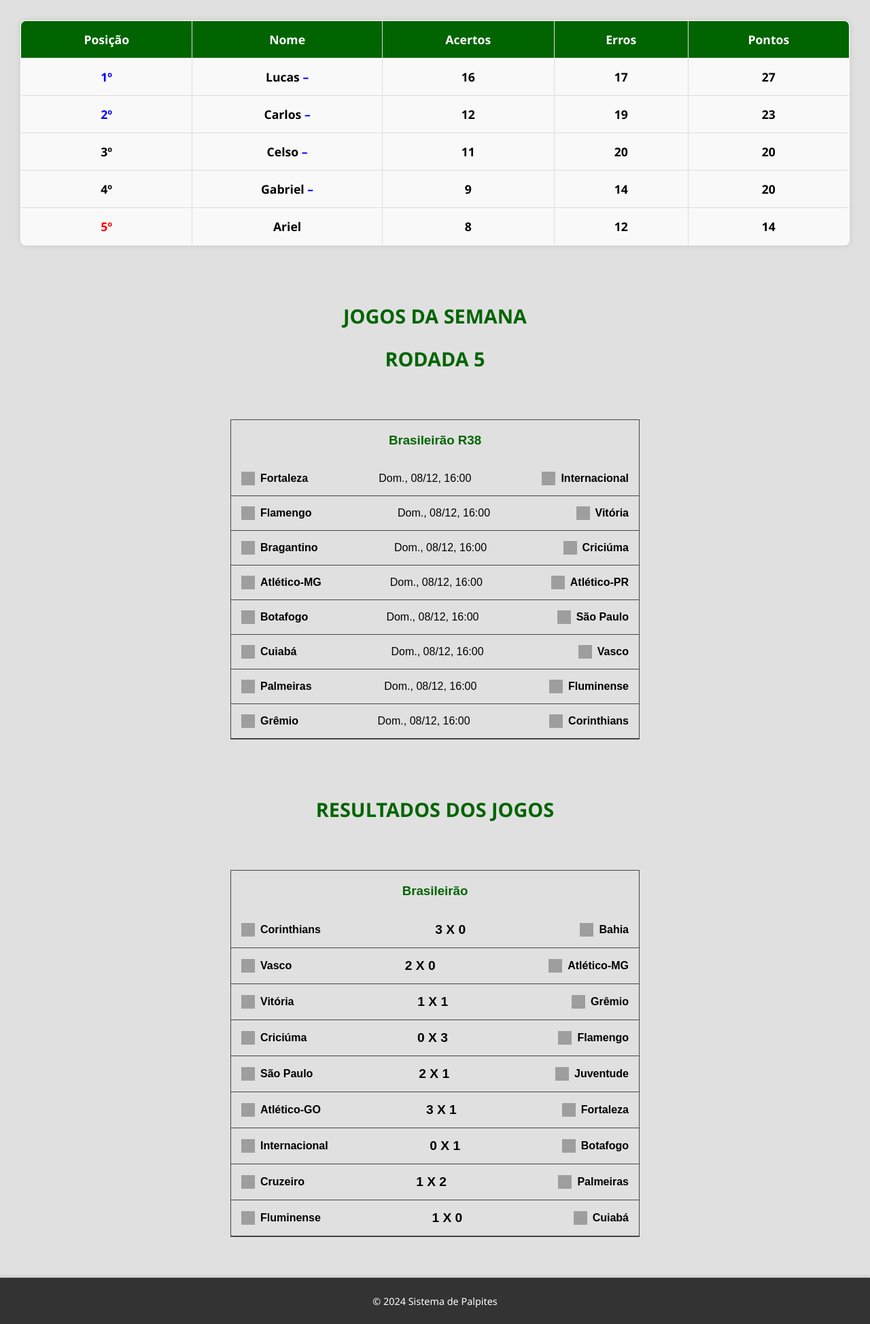
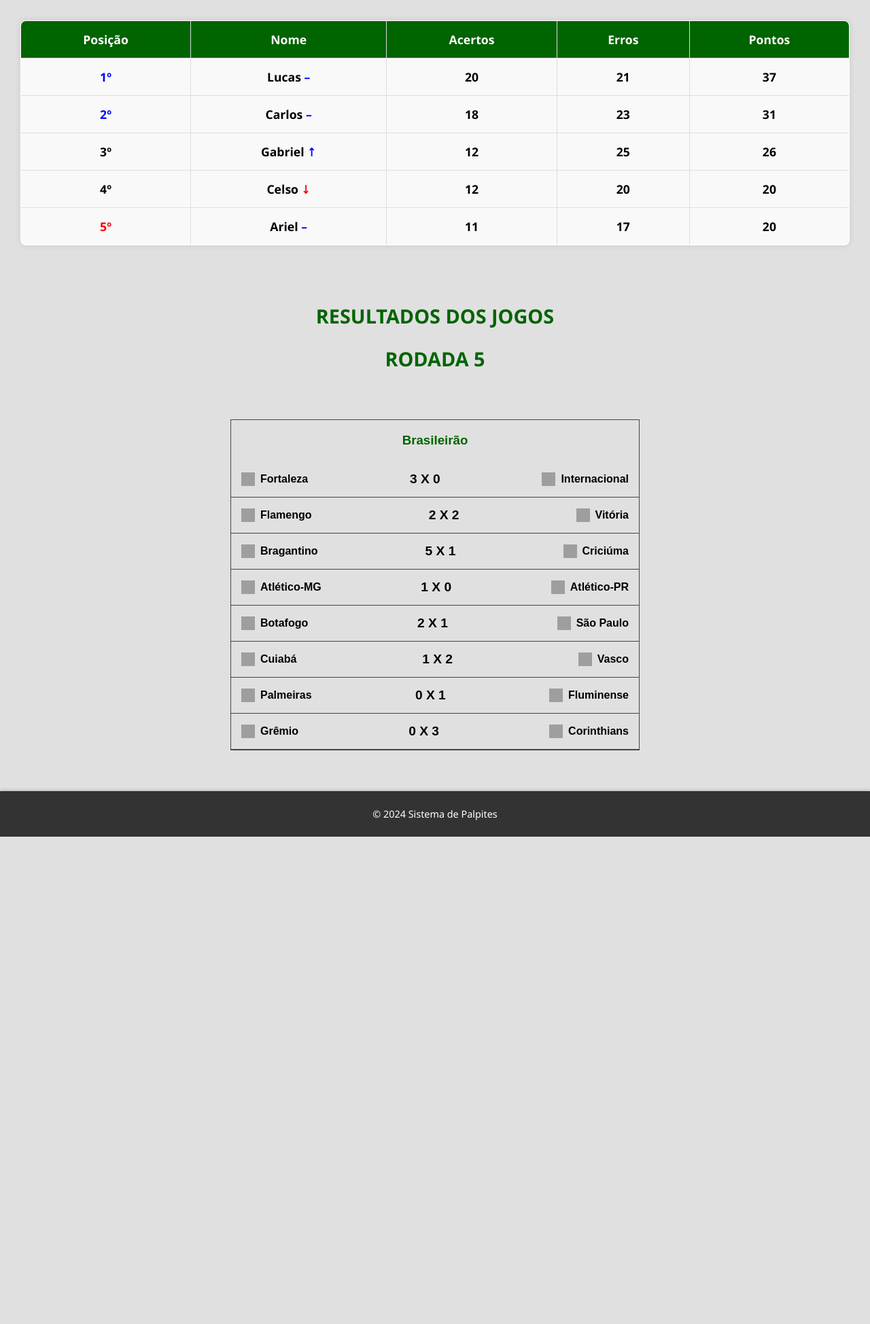
Before and after one commit to CarlosNatanael/sistema_palpiteiros, a Flask app: page / in a window 1280 px wide. Shown: the part 121-2069 px from the top of the page at 68% size. After the commit the page ends 1352 px from the top, so only its background shows below. Run offline with Flask 3, Linux system fonts and the light colour scheme; data that the repository does not hold is empty; grey boxes are pictures that could not be loaded.

Commit message:
Alteração na tabela, estatisticas, resultados

```diff
--- a/app.py
+++ b/app.py
@@ -174,4 +174,4 @@
     return redirect('/')
 
 if __name__ == '__main__':
-    app.run(host="0.0.0.0", port=3000, debug=True)
+    app.run(host="0.0.0.0", port=5000, debug=True)
--- a/templates/adicionar_palpites.html
+++ b/templates/adicionar_palpites.html
@@ -25,8 +25,8 @@
     <main>
         <h1>Adicionar Novo Palpite</h1>
         <div class="form-container">
-            <!-- <h2>Rodada 4 Fechada</h2> -->
-
+            <h2>Rodada 5 Fechada</h2>
+             <!--
             <form action="{{ url_for('adicionar_palpites') }}" method="POST">
                 <div class="game-prediction">
                     <label class="color"><strong>Rodada 5</strong></label>
@@ -93,7 +93,7 @@
                     <button type="submit">Adicionar Palpite</button>
                 </div>
             </form>
-
+            -->
         </div>
     </main>
     <footer>
--- a/templates/index.html
+++ b/templates/index.html
@@ -38,56 +38,56 @@
                 <tr>
                     <td><strong class="pri">1º</strong></td>
                     <td><strong>Lucas <strong class="seg">–</strong></strong></td>
-                    <td><strong>16</strong></td>
-                    <td><strong>17</strong></td>
-                    <td><strong>27</strong></td>
+                    <td><strong>20</strong></td>
+                    <td><strong>21</strong></td>
+                    <td><strong>37</strong></td>
                 </tr>
             </tbody>
             <tbody>
                 <tr>
                     <td><strong class="seg">2º</strong></td>
                     <td><strong>Carlos <strong class="seg">–</strong></strong></td>
-                    <td><strong>12</strong></td>
-                    <td><strong>19</strong></td>
+                    <td><strong>18</strong></td>
                     <td><strong>23</strong></td>
+                    <td><strong>31</strong></td>
                 </tr>
             </tbody>
             <tbody>
                 <tr>
                     <td><strong>3º</strong></td>
-                    <td><strong>Celso <strong class="seg">–</strong></strong></td>
-                    <td><strong>11</strong></td>
+                    <td><strong>Gabriel <strong class="seg">↑</strong></strong></td>
+                    <td><strong>12</strong></td>
+                    <td><strong>25</strong></td>
+                    <td><strong>26</strong></td>
+                </tr>
+            </tbody>
+            <tbody>
+                <tr>
+                    <td><strong >4º</strong></td>
+                    <td><strong>Celso <strong class="ter">↓</strong></strong></td>
+                    <td><strong>12</strong></td>
                     <td><strong>20</strong></td>
                     <td><strong>20</strong></td>
                 </tr>
             </tbody>
             <tbody>
                 <tr>
-                    <td><strong >4º</strong></td>
-                    <td><strong>Gabriel <strong class="seg">–</strong></strong></td>
-                    <td><strong>9</strong></td>
-                    <td><strong>14</strong></td>
+                    <td><strong class="ter">5º</strong></td>
+                    <td><strong>Ariel <strong class="seg">–</strong></strong></td>
+                    <td><strong>11</strong></td>
+                    <td><strong>17</strong></td>
                     <td><strong>20</strong></td>
-                </tr>
-            </tbody>
-            <tbody>
-                <tr>
-                    <td><strong class="ter">5º</strong></td>
-                    <td><strong>Ariel</strong></td>
-                    <td><strong>8</strong></td>
-                    <td><strong>12</strong></td>
-                    <td><strong>14</strong></td>
                 </tr>
             </tbody>
         </table>
     </main>
     <!-- Jogos da semana -->
+    <!--
     <h2>Jogos da Semana</h2>
     <h2>Rodada 5</h2>
     <main class="jogosSemana">
         <div class="table-container">
-            <h3>Brasileirão R38</h3>
-            <div class="match-row">
+                        <div class="match-row">
                 <div class="team">
                     <img src="https://ssl.gstatic.com/onebox/media/sports/logos/me10ephzRxdj45zVq1Risg_48x48.png" alt="Fortaleza">
                     Fortaleza
@@ -177,108 +177,99 @@
             </div>
         </div>
     </main>
+    -->
     <!-- Resultado da semana -->
     <h2>Resultados dos Jogos</h2>
+    <h2>Rodada 5</h2>
     <main class="resultadoJogo">
         <div class="table-container">
             <h3>Brasileirão</h3>
             <div class="match-row">
                 <div class="team">
-                    <img src="https://ssl.gstatic.com/onebox/media/sports/logos/tCMSqgXVHROpdCpQhzTo1g_48x48.png" alt="Corinthians">
-                    Corinthians
+                    <img src="https://ssl.gstatic.com/onebox/media/sports/logos/me10ephzRxdj45zVq1Risg_48x48.png" alt="Fortaleza">
+                    Fortaleza
                 </div>
                 <div class="resultado">3  X  0</div>
                 <div class="team">
-                    <img src="https://ssl.gstatic.com/onebox/media/sports/logos/nIdbR6qIUDyZUBO9vojSPw_48x48.png" alt="Bahia">
-                    Bahia
+                    <img src="https://ssl.gstatic.com/onebox/media/sports/logos/OWVFKuHrQuf4q2Wk0hEmSA_48x48.png" alt="Internacional">
+                    Internacional
                 </div>
             </div>
             <div class="match-row">
                 <div class="team">
-                    <img src="https://ssl.gstatic.com/onebox/media/sports/logos/hHwT8LwRmYCAGxQ-STLxYA_48x48.png" alt="Vasco">
-                    Vasco
+                    <img src="https://ssl.gstatic.com/onebox/media/sports/logos/orE554NToSkH6nuwofe7Yg_48x48.png" alt="Flamengo">
+                    Flamengo
                 </div>
-                <div class="resultado">2  X  0</div>
+                <div class="resultado">2  X  2</div>
+                <div class="team">
+                    <img src="https://ssl.gstatic.com/onebox/media/sports/logos/LHSM6VchpkI4NIptoSTHOg_48x48.png" alt="Vitória">
+                    Vitória
+                </div>
+            </div>
+            <div class="match-row">
+                <div class="team">
+                    <img src="https://ssl.gstatic.com/onebox/media/sports/logos/lMyw2zn1Z4cdkaxKJWnsQw_48x48.png" alt="Bragantino">
+                    Bragantino
+                </div>
+                <div class="resultado">5  X  1</div>
+                <div class="team">
+                    <img src="https://ssl.gstatic.com/onebox/media/sports/logos/u_L7Mkp33uNmFTv3uUlXeQ_48x48.png" alt="Criciúma">
+                    Criciúma
+                </div>
+            </div>
+            <div class="match-row">
                 <div class="team">
                     <img src="https://ssl.gstatic.com/onebox/media/sports/logos/q9fhEsgpuyRq58OgmSndcQ_48x48.png" alt="Atlético-MG">
                     Atlético-MG
                 </div>
+                <div class="resultado">1  X  0</div>
+                <div class="team">
+                    <img src="https://ssl.gstatic.com/onebox/media/sports/logos/9LkdBR4L5plovKM8eIy7nQ_48x48.png" alt="Atlético-PR">
+                    Atlético-PR
+                </div>
             </div>
             <div class="match-row">
                 <div class="team">
-                    <img src="https://ssl.gstatic.com/onebox/media/sports/logos/LHSM6VchpkI4NIptoSTHOg_48x48.png" alt="Vitória">
-                    Vitória
+                    <img src="https://ssl.gstatic.com/onebox/media/sports/logos/KLDWYp-H8CAOT9H_JgizRg_48x48.png" alt="Botafogo">
+                    Botafogo
                 </div>
-                <div class="resultado">1  X  1</div>
+                <div class="resultado">2  X  1</div>
+                <div class="team">
+                    <img src="https://ssl.gstatic.com/onebox/media/sports/logos/4w2Z97Hf9CSOqICK3a8AxQ_48x48.png" alt="São Paulo">
+                    São Paulo
+                </div>
+            </div>
+            <div class="match-row">
+                <div class="team">
+                    <img src="https://ssl.gstatic.com/onebox/media/sports/logos/j6U8Rgt_6yyf0Egs9nREXw_48x48.png" alt="Cuiabá">
+                    Cuiabá
+                </div>
+                <div class="resultado">1  X  2</div>
+                <div class="team">
+                    <img src="https://ssl.gstatic.com/onebox/media/sports/logos/hHwT8LwRmYCAGxQ-STLxYA_48x48.png" alt="Vasco">
+                    Vasco
+                </div>
+            </div>
+            <div class="match-row">
+                <div class="team">
+                    <img src="https://ssl.gstatic.com/onebox/media/sports/logos/7spurne-xDt2p6C0imYYNA_48x48.png" alt="Palmeiras">
+                    Palmeiras
+                </div>
+                <div class="resultado">0  X  1</div>
+                <div class="team">
+                    <img src="https://ssl.gstatic.com/onebox/media/sports/logos/fCMxMMDF2AZPU7LzYKSlig_48x48.png" alt="Fluminense">
+                    Fluminense
+                </div>
+            </div>
+            <div class="match-row">
                 <div class="team">
                     <img src="https://ssl.gstatic.com/onebox/media/sports/logos/Ku-73v_TW9kpex-IEGb0ZA_48x48.png" alt="Grêmio">
                     Grêmio
                 </div>
-            </div>
-            <div class="match-row">
-                <div class="team">
-                    <img src="https://ssl.gstatic.com/onebox/media/sports/logos/u_L7Mkp33uNmFTv3uUlXeQ_48x48.png" alt="Criciúma">
-                    Criciúma
-                </div>
                 <div class="resultado">0  X  3</div>
                 <div class="team">
-                    <img src="https://ssl.gstatic.com/onebox/media/sports/logos/orE554NToSkH6nuwofe7Yg_48x48.png" alt="Flamengo">
-                    Flamengo
-                </div>
-            </div>
-            <div class="match-row">
-                <div class="team">
-                    <img src="https://ssl.gstatic.com/onebox/media/sports/logos/4w2Z97Hf9CSOqICK3a8AxQ_48x48.png" alt="São Paulo">
-                    São Paulo
-                </div>
-                <div class="resultado">2  X  1</div>
-                <div class="team">
-                    <img src="https://ssl.gstatic.com/onebox/media/sports/logos/JrXw-m4Dov0gE2Sh6XJQMQ_48x48.png" alt="Juventude">
-                    Juventude
-                </div>
-            </div>
-            <div class="match-row">
-                <div class="team">
-                    <img src="https://ssl.gstatic.com/onebox/media/sports/logos/9mqMGndwoR9og_Z0uEl2kw_48x48.png" alt="Atlético-GO">
-                    Atlético-GO
-                </div>
-                <div class="resultado">3  X  1</div>
-                <div class="team">
-                    <img src="https://ssl.gstatic.com/onebox/media/sports/logos/me10ephzRxdj45zVq1Risg_48x48.png" alt="Fortaleza">
-                    Fortaleza
-                </div>
-            </div>
-            <div class="match-row">
-                <div class="team">
-                    <img src="https://ssl.gstatic.com/onebox/media/sports/logos/OWVFKuHrQuf4q2Wk0hEmSA_48x48.png" alt="Internacional">
-                    Internacional
-                </div>
-                <div class="resultado">0  X  1</div>
-                <div class="team">
-                    <img src="https://ssl.gstatic.com/onebox/media/sports/logos/KLDWYp-H8CAOT9H_JgizRg_48x48.png" alt="Botafogo">
-                    Botafogo
-                </div>
-            </div>
-            <div class="match-row">
-                <div class="team">
-                    <img src="https://ssl.gstatic.com/onebox/media/sports/logos/Tcv9X__nIh-6wFNJPMwIXQ_48x48.png" alt="Cruzeiro">
-                    Cruzeiro
-                </div>
-                <div class="resultado">1  X  2</div>
-                <div class="team">
-                    <img src="https://ssl.gstatic.com/onebox/media/sports/logos/7spurne-xDt2p6C0imYYNA_48x48.png" alt="Palmeiras">
-                    Palmeiras
-                </div>
-            </div>
-            <div class="match-row">
-                <div class="team">
-                    <img src="https://ssl.gstatic.com/onebox/media/sports/logos/fCMxMMDF2AZPU7LzYKSlig_48x48.png" alt="Fluminense">
-                    Fluminense
-                </div>
-                <div class="resultado">1  X  0</div>
-                <div class="team">
-                    <img src="https://ssl.gstatic.com/onebox/media/sports/logos/j6U8Rgt_6yyf0Egs9nREXw_48x48.png" alt="Cuiabá">
-                    Cuiabá
+                    <img src="https://ssl.gstatic.com/onebox/media/sports/logos/tCMSqgXVHROpdCpQhzTo1g_48x48.png" alt="Corinthians">
+                    Corinthians
                 </div>
             </div>
         </div>
```
Also changed, not shown: templates/estatisticas.html (+4 -4 lines), palpites.db, rodada_5.db.
